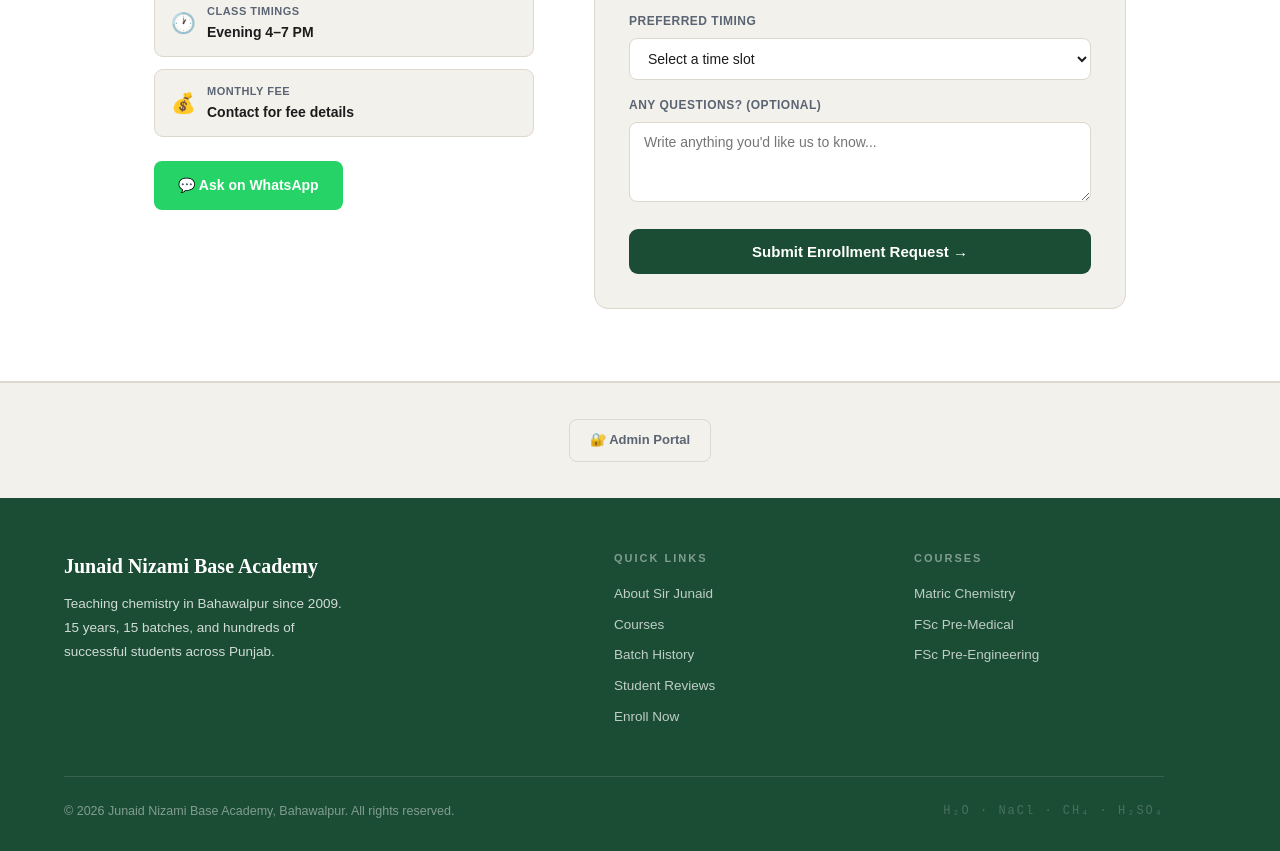
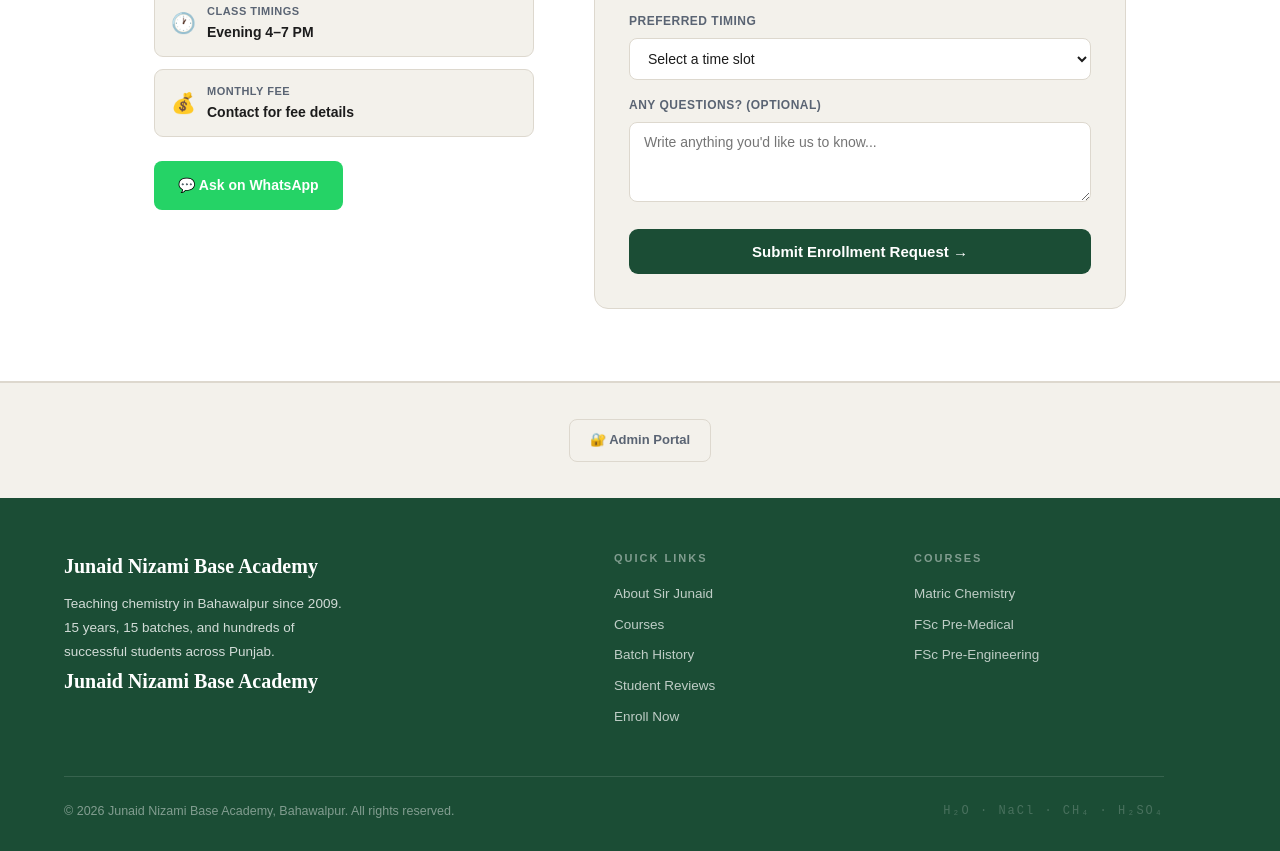
Before and after one commit to Chharid/Junaid-Nizami-Base-Academy-Bahawalpur, a website: page index.html in a window 1280 px wide. Shown: the part 3512-4363 px from the top of the page. Drawn offline with Linux system fonts and the light colour scheme.

Commit message:
Update index.html

```diff
--- a/index.html
+++ b/index.html
@@ -545,7 +545,7 @@ footer { background: var(--green); color: rgba(255,255,255,0.8); padding: 52px 5
     <div class="footer-brand">
       <div class="footer-brand-name">Junaid Nizami Base Academy</div>
       <p>Teaching chemistry in Bahawalpur since 2009. 15 years, 15 batches, and hundreds of successful students across Punjab.</p>
-
+      <div class="footer-brand-name">Junaid Nizami Base Academy</div>
     </div>
     <div class="footer-col">
       <h4>Quick Links</h4>
```
